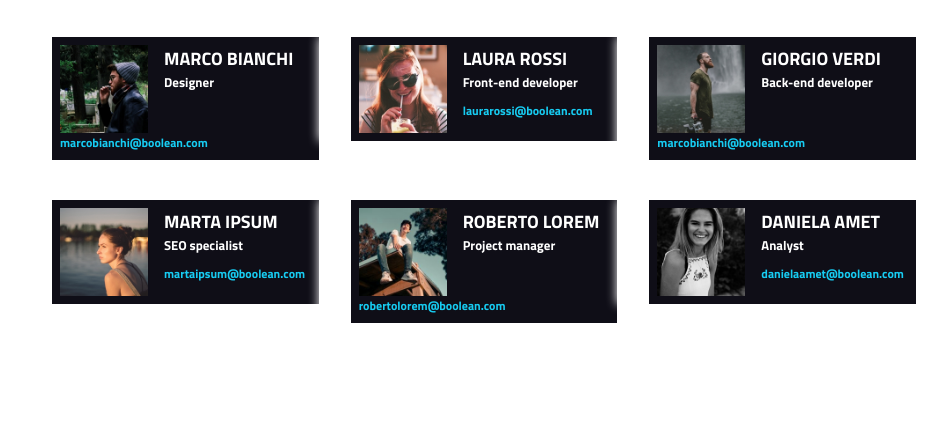
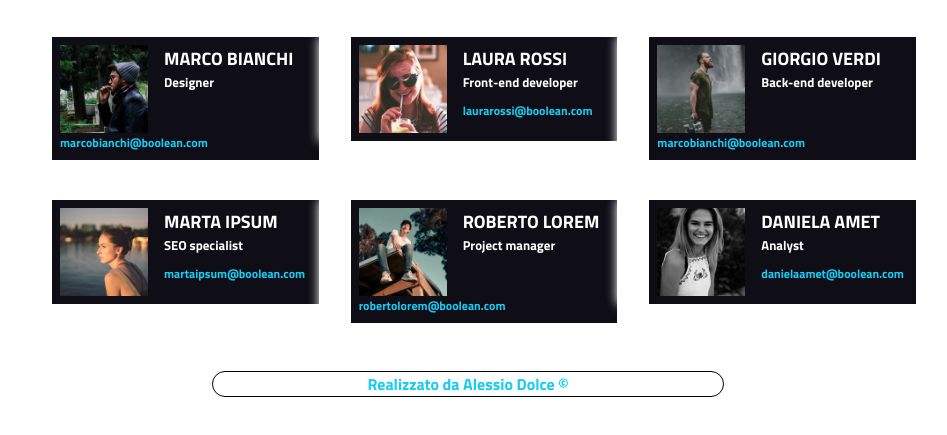
Before and after one commit to sweet202020/html-css-float-cards, a plain HTML site: page index.html in a window 1280 px wide. Shown: the part 175-610 px from the top of the page, without its empty margins (172-1119 px from the left). Drawn offline with Linux system fonts and the light colour scheme.

Commit message:
final commit

```diff
--- a/index.html
+++ b/index.html
@@ -72,7 +72,9 @@
         </div>
     </main>
     <!-- /#site_main -->
-    <footer id="site_footer"></footer>
+    <footer id="site_footer">
+        <p>Realizzato da Alessio Dolce &copy;</p>
+    </footer>
     <!-- /#site_footer -->
 
 </body>
--- a/style.css
+++ b/style.css
@@ -58,3 +58,12 @@ img{
     color: var(--flo-primary);
     padding-top: 0.3rem;
 }
+footer{
+    width: 40%;
+    text-align: center;
+    font-family: 'Titillium Web', sans-serif;
+    color: var(--flo-primary);
+    border: 1px solid black;
+    margin: 3rem auto;
+    border-radius: 2rem;
+}
```
